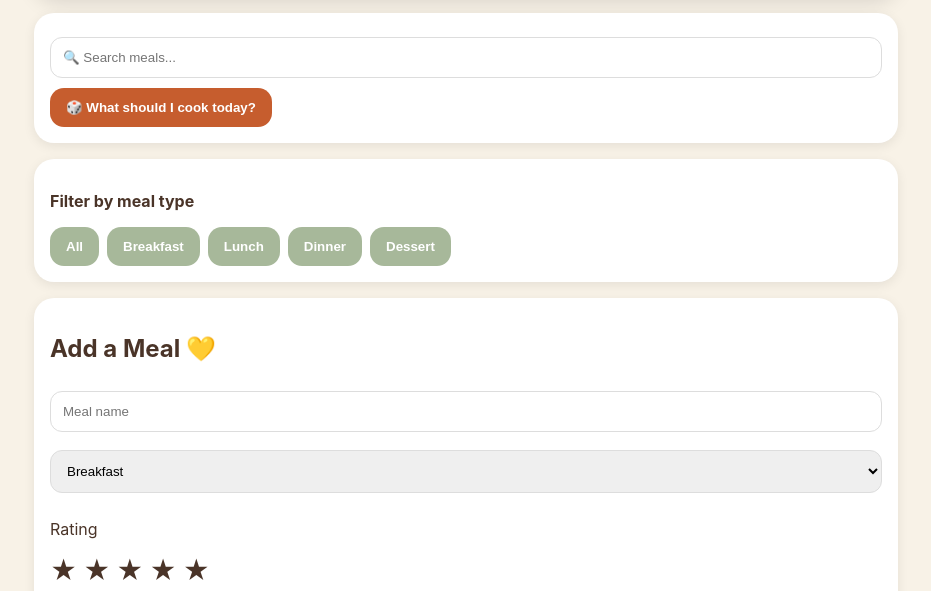
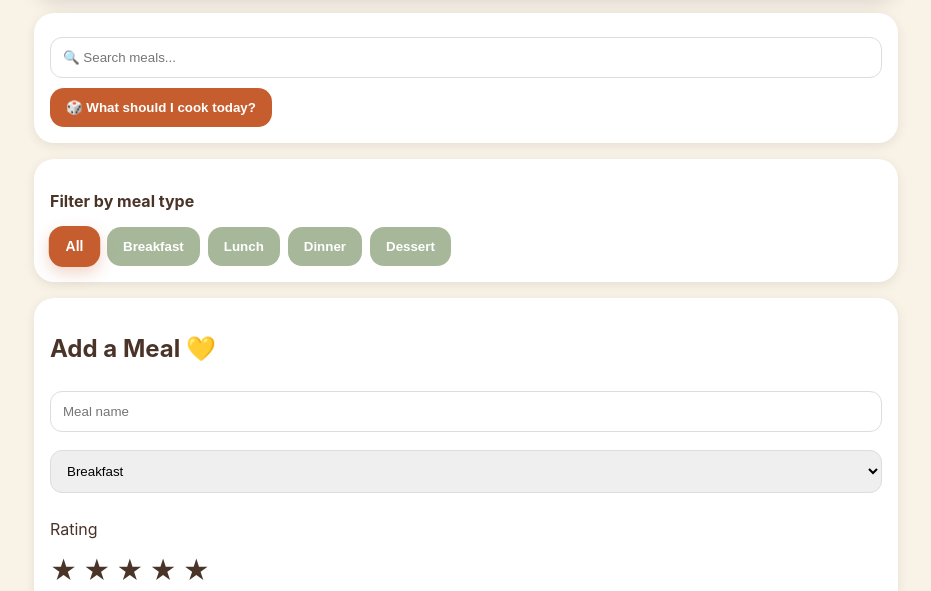
Before and after one commit to adina1302/Maggie-s-Cookbook, a plain HTML site: page index.html in a window 1280 px wide. Both pictures are taken after a click on the button "All". Shown: the part 187-778 px from the top of the page, without its empty margins (174-1105 px from the left). Drawn offline with Linux system fonts and the light colour scheme.

Commit message:
Update index.html

```diff
--- a/index.html
+++ b/index.html
@@ -67,11 +67,23 @@ button{
 }
 
 .primary{background:var(--burnt);color:white;}
-.secondary{background:var(--sage);color:white;transition:0.2s;}
+.secondary{
+  background:var(--sage);
+  color:white;
+  transition:0.2s;
+}
 
 .secondary:hover{
   transform:scale(1.05);
   opacity:0.9;
+}
+
+/* ACTIVE FILTER */
+.filter-active{
+  background:var(--burnt) !important;
+  color:white !important;
+  transform:scale(1.05);
+  box-shadow:0 6px 14px rgba(198,93,46,0.25);
 }
 
 .meal-img{
@@ -103,14 +115,14 @@ button{
   gap:14px;
 }
 
-/* ❤️ FAVORITE GLOW */
+/* FAVORITE GLOW */
 .favorite-glow{
   box-shadow:0 6px 20px rgba(198,93,46,0.25);
   border:1px solid rgba(198,93,46,0.25);
   transform:scale(1.01);
 }
 
-/* ⭐ STAR SYSTEM */
+/* STARS */
 .star-container{
   display:flex;
   gap:6px;
@@ -118,11 +130,9 @@ button{
   cursor:pointer;
   user-select:none;
 }
-
 .star{
   transition:0.15s;
 }
-
 .star:hover{
   transform:scale(1.2);
 }
@@ -138,12 +148,10 @@ button{
     <p class="subtitle">Made by Maggie. Taste-tested and approved by Adina ❤️</p>
   </div>
 
-<!-- SEARCH + RANDOM -->
+  <!-- SEARCH -->
   <div class="card">
     <input id="search" placeholder="🔍 Search meals..." oninput="renderMeals()">
-
     <button class="primary" onclick="randomMeal()">🎲 What should I cook today?</button>
-
     <div id="randomBox"></div>
   </div>
 
@@ -152,11 +160,11 @@ button{
     <p><strong>Filter by meal type</strong></p>
 
     <div style="display:flex;gap:8px;flex-wrap:wrap;">
-  <button class="secondary" onclick="setFilter('All')">All</button>
-  <button class="secondary" onclick="setFilter('Breakfast')">Breakfast</button>
-  <button class="secondary" onclick="setFilter('Lunch')">Lunch</button>
-  <button class="secondary" onclick="setFilter('Dinner')">Dinner</button>
-  <button class="secondary" onclick="setFilter('Dessert')">Dessert</button>
+      <button class="secondary" id="filter-All" onclick="setFilter('All')">All</button>
+      <button class="secondary" id="filter-Breakfast" onclick="setFilter('Breakfast')">Breakfast</button>
+      <button class="secondary" id="filter-Lunch" onclick="setFilter('Lunch')">Lunch</button>
+      <button class="secondary" id="filter-Dinner" onclick="setFilter('Dinner')">Dinner</button>
+      <button class="secondary" id="filter-Dessert" onclick="setFilter('Dessert')">Dessert</button>
     </div>
   </div>
 
@@ -202,7 +210,7 @@ function saveMeals(){
   localStorage.setItem("maggiesCookbook", JSON.stringify(meals));
 }
 
-/* ⭐ STAR SYSTEM */
+/* ⭐ STARS */
 function setupStars(){
   const container = document.getElementById("stars");
   container.innerHTML = "";
@@ -226,6 +234,16 @@ setupStars();
 /* FILTER */
 function setFilter(type){
   currentFilter = type;
+
+  document.querySelectorAll(".secondary").forEach(btn=>{
+    btn.classList.remove("filter-active");
+  });
+
+  const activeBtn = document.getElementById("filter-" + type);
+  if(activeBtn){
+    activeBtn.classList.add("filter-active");
+  }
+
   renderMeals();
 }
 
@@ -280,7 +298,7 @@ function saveMeal(){
 
 /* FAVORITES */
 function toggleFavorite(name){
-  const meal = meals.find(m=>m.name===name);
+  const meal = meals.find(m => m.name === name);
   if(!meal) return;
 
   meal.favorite = !meal.favorite;
@@ -293,14 +311,14 @@ function randomMeal(){
 
   const box = document.getElementById("randomBox");
 
-  if(meals.length===0){
-    box.innerHTML="<p>Add some meals first!</p>";
+  if(meals.length === 0){
+    box.innerHTML = "<p>Add some meals first!</p>";
     return;
   }
 
   const meal = meals[Math.floor(Math.random()*meals.length)];
 
-  box.innerHTML=`
+  box.innerHTML = `
     <div class="card">
       <h3>🎲 Tonight's Pick: ${meal.name}</h3>
       ${meal.photo ? `<img class="meal-img" src="${meal.photo}">` : ""}
@@ -316,9 +334,9 @@ function renderMeals(){
   const q = document.getElementById("search").value.toLowerCase();
   const box = document.getElementById("meals");
 
-  box.innerHTML="";
+  box.innerHTML = "";
 
-  if(meals.length===0){
+  if(meals.length === 0){
     box.innerHTML=`
       <div class="card">
         <h3>🍝 No meals yet</h3>
@@ -343,7 +361,7 @@ function renderMeals(){
       return;
     }
 
-    box.innerHTML+=`
+    box.innerHTML += `
       <div class="card ${meal.favorite ? "favorite-glow" : ""}">
 
         <div style="display:flex;justify-content:space-between;align-items:center;">
```
Lines whose indentation alone changed are shown as unchanged.
